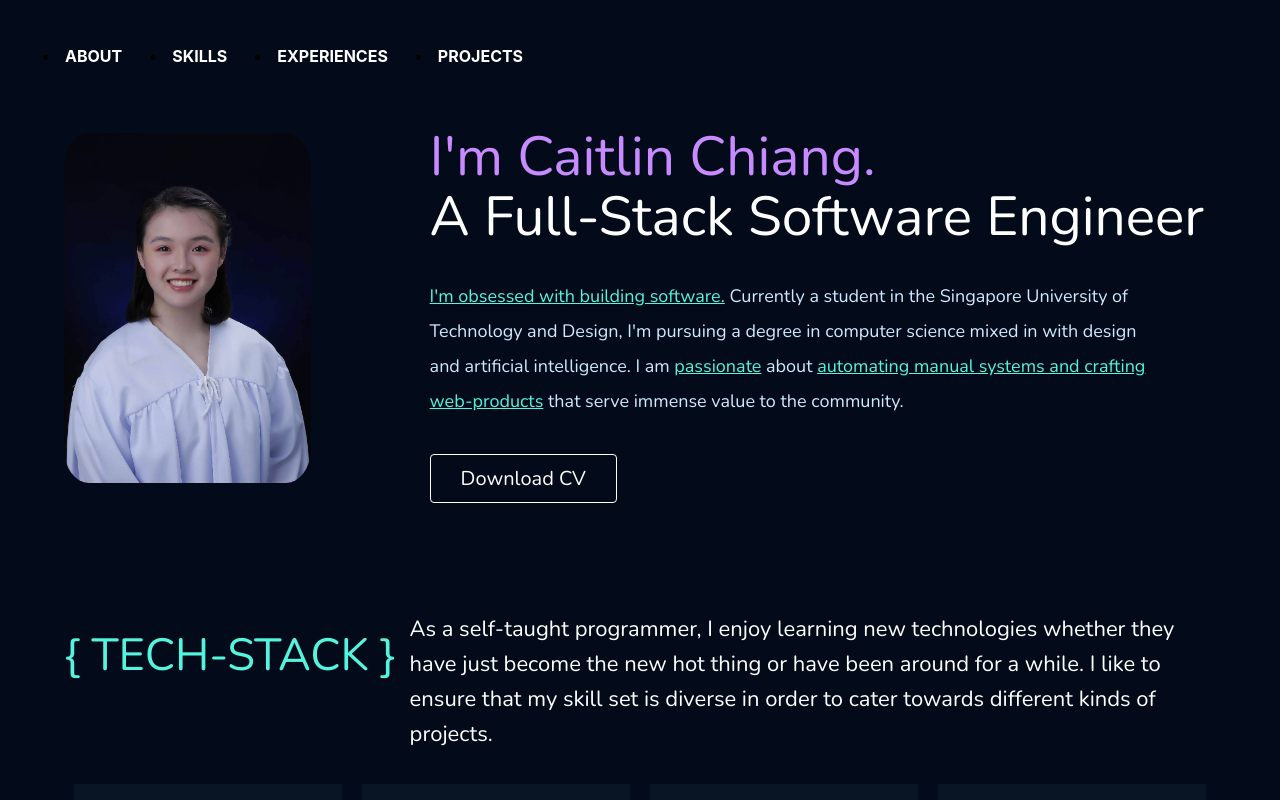
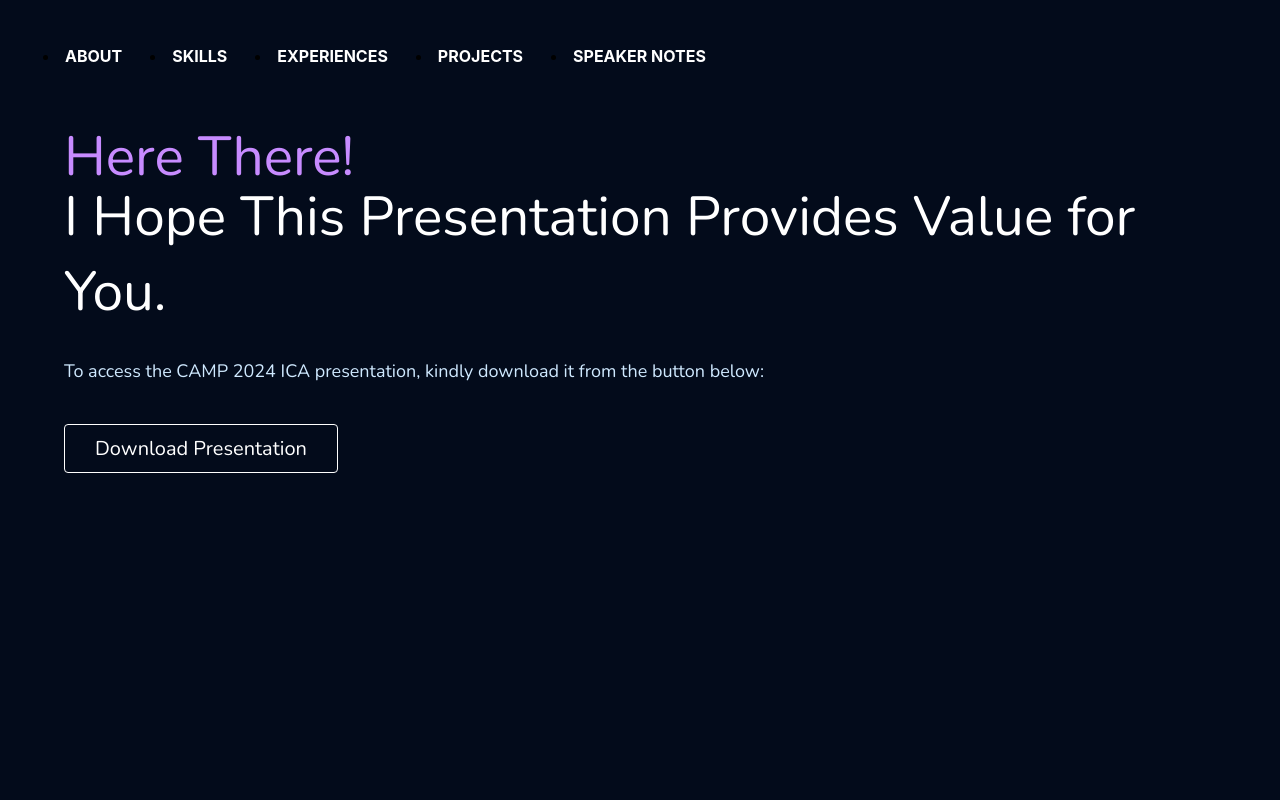
Before and after one commit to CaitlinChiang/Portfolio, a React (Create React App) app: page /camp-speaker-notes in a window 1280 px wide. Shown: the top 800 px of the page. Built offline with nearby package versions, Linux system fonts and the light colour scheme.

Commit message:
Update portfolio

```diff
--- a/package.json
+++ b/package.json
@@ -11,6 +11,7 @@
     "@testing-library/user-event": "^13.5.0",
     "react": "^18.2.0",
     "react-dom": "^18.2.0",
+    "react-router-dom": "^6.26.0",
     "react-scripts": "^5.0.1",
     "web-vitals": "^2.1.4"
   },
--- a/src/App.js
+++ b/src/App.js
@@ -1,22 +1,35 @@
+import React from 'react'
+import { BrowserRouter as Router, Route, Routes } from 'react-router-dom'
 import Navigation from './components/Navigation'
 import Home from './components/Home'
 import Skills from './components/Skills'
 import Experiences from './components/Experiences'
 import Projects from './components/Projects'
+import SpeakerNotes from './components/SpeakerNotes'
 import './App.css'
 import './styles/Global.css'
 
 function App() {
   return (
+    <Router>
       <div className="App">
         <Navigation />
+
         <div id="content">
+          <Routes>
+            <Route path="/" element={
+              <>
                 <Home />
                 <Skills />
                 <Experiences />
                 <Projects />
+              </>
+            } />
+            <Route path="/camp-speaker-notes" element={<SpeakerNotes />} />
+          </Routes>
         </div>
       </div>
+    </Router>
   )
 }
 
--- a/src/components/Experiences.js
+++ b/src/components/Experiences.js
@@ -21,7 +21,7 @@ class Experiences extends Component {
   }
 
   componentDidMount() {
-    document.getElementById(5).style.display = "block";
+    document.getElementById(7).style.display = "block";
   }
 
   render() {
@@ -72,7 +72,7 @@ class Experiences extends Component {
       {
         company: 'Singapore University of Technology and Design',
         position: 'Software Engineer',
-        timeline: 'Jan 2023 - PRESENT',
+        timeline: 'Jan 2023 - Nov 2023',
         details: '',
         description: [
           'Collaborate with the computer science faculty in designing and building an internal university software platform that allows students to enhance learning via Artificial Intelligence',
@@ -81,12 +81,35 @@ class Experiences extends Component {
         ]
       },
       {
+        company: 'Procter & Gamble (P&G)',
+        position: 'Software Engineer and Technical Lead',
+        timeline: 'May 2023 - Aug 2023',
+        details: 'Data Analysis Dashboard',
+        description: [
+          'Lead a team of 6 in collaborating with P&G (university partner) in building a dashboard that allows researchers of the company to visualize data in different formats such as charts and timelines to make better decisions',
+          'Researchers have the ability to upload CSVs, and the application automatically extracts all the data and sorts them inside a PostgreSQL database.',
+          'Researchers are able to select various categories of research and compare the data against each other via visual charts.',
+          'The application incorporates artificial intelligence in determining the improvement / damage that the products cause, by analyzing the hues and emotions of the photos submitted by the consumers via survey.'
+        ]
+      },
+      {
         company: 'Jublia',
         position: 'Frontend Software Engineer',
-        timeline: 'August 2023 - PRESENT',
+        timeline: 'August 2023 - December 2023',
         details: 'Singapore startup that specializes in digital management of various events',
         description: [
-          'Refactor legacy code files and convert them to Vue.js dynamic components'
+          '[Frontend] Refactor legacy code files and convert them to Vue.js dynamic components',
+          '[UIUX] Redesign and conceptualize a new homepage dashboard for the software application',
+          '[Backend] Write scripts to automate database storage checks',
+        ]
+      },
+      {
+        company: 'Development Bank of Singapore Limited (DBS)',
+        position: 'Software Engineer and Team Lead',
+        timeline: 'Jan 2024 - May 2024',
+        details: 'Queue Simulation Dashboard',
+        description: [
+          'Lead a team of 5 in collaborating with DBS in building a simulation dashboard. This tool enables bank managers to simulate various queue management scenarios based on selected parameters.'
         ]
       }
     ]
@@ -105,7 +128,9 @@ class Experiences extends Component {
         <div className="divider"/>
 
         <div class="tabs">
-          <button class="tablinks active" onClick={event => this.showExperience(event, 5)}>05</button>
+          <button class="tablinks active" onClick={event => this.showExperience(event, 7)}>07</button>
+          <button class="tablinks" onClick={event => this.showExperience(event, 6)}>06</button>
+          <button class="tablinks" onClick={event => this.showExperience(event, 5)}>05</button>
           <button class="tablinks" onClick={event => this.showExperience(event, 4)}>04</button>
           <button class="tablinks" onClick={event => this.showExperience(event, 3)}>03</button>
           <button class="tablinks" onClick={event => this.showExperience(event, 2)}>02</button>
--- a/src/components/Navigation.js
+++ b/src/components/Navigation.js
@@ -2,34 +2,36 @@ import React, { Component } from 'react'
 import '../styles/Navigation.css'
 
 class Navigation extends Component {
-  mobileMenu_hide = () => document.getElementById('mobileMenuToggler').checked = false
+  mobileMenu_hide = () => document.getElementById('mobileMenuToggler').checked = false;
 
   render() {
     return (
       <header>
-				<section class="desktopNavbar">
+        <section className="desktopNavbar">
           <ul>
-						<li> <a href="/#intro">About</a> </li>
-						<li> <a href="/#skills">Skills</a> </li>
-						<li> <a href="/#experiences">Experiences</a> </li>
-						<li> <a href="/#projects">Projects</a> </li>
+            <li><a href="/#intro">About</a></li>
+            <li><a href="/#skills">Skills</a></li>
+            <li><a href="/#experiences">Experiences</a></li>
+            <li><a href="/#projects">Projects</a></li>
+            <li><a href="/camp-speaker-notes">Speaker Notes</a></li>
           </ul>
         </section>
 
-				<section class="mobileNavbar">
-					<div class="mobileMenuContainer">
-						<input type="checkbox" class="mobileMenuToggler" id="mobileMenuToggler" />
+        <section className="mobileNavbar">
+          <div className="mobileMenuContainer">
+            <input type="checkbox" className="mobileMenuToggler" id="mobileMenuToggler" />
 
-						<div class="hamburger"><div></div></div>
+            <div className="hamburger"><div></div></div>
 
-						<div class="mobileMenu">
+            <div className="mobileMenu">
               <div>
                 <div>
                   <ul>
-										<li> <a href="/#intro" onClick={this.mobileMenu_hide}>About</a> </li>
-										<li> <a href="/#skills" onClick={this.mobileMenu_hide}>Skills</a> </li>
-										<li> <a href="/#experiences" onClick={this.mobileMenu_hide}>Experiences</a> </li>
-										<li> <a href="/#projects" onClick={this.mobileMenu_hide}>Projects</a> </li>
+                    <li><a href="/#intro" onClick={this.mobileMenu_hide}>About</a></li>
+                    <li><a href="/#skills" onClick={this.mobileMenu_hide}>Skills</a></li>
+                    <li><a href="/#experiences" onClick={this.mobileMenu_hide}>Experiences</a></li>
+                    <li><a href="/#projects" onClick={this.mobileMenu_hide}>Projects</a></li>
+                    <li><a href="/camp-speaker-notes" onClick={this.mobileMenu_hide}>Speaker Notes</a></li>
                   </ul>
                 </div>
               </div>
--- /dev/null
+++ b/src/components/SpeakerNotes.js
@@ -0,0 +1,26 @@
+import React, { Component } from 'react'
+import '../styles/SpeakerNotes.css'
+
+class SpeakerNotes extends Component {
+  render() {
+    const publicUrl = process.env.PUBLIC_URL;
+
+    return (
+      <div id="speaker">
+        <div className="speaker-right">
+          <div className="speaker-name">
+            <p className="speaker-emphasize">Here There!</p>
+            <p>I Hope This Presentation Provides Value for You.</p>
+          </div>
+
+          <div className="speaker-caption">To access the CAMP 2024 ICA presentation, kindly download it from the button below:</div>
+          <button className="speaker-contact speaker-contact-resume">
+            <a href={publicUrl + "/assets/camp-speaker-notes.pdf"} download="camp-singapore-notes">Download Presentation</a>
+          </button>
+        </div>
+      </div>
+    )
+  }
+}
+
+export default SpeakerNotes
--- /dev/null
+++ b/src/styles/SpeakerNotes.css
@@ -0,0 +1,88 @@
+#speaker {
+  text-align: left;
+  padding-left: 5%;
+  padding-top: 5%;
+  padding-right: 5%;
+  min-height: 100vh;
+  font-family: "Nunito", sans-serif;
+}
+
+.speaker-name {
+  font-size: 55px;
+  color: #fff;
+}
+
+.speaker-emphasize {
+  color: var(--purple-bright);
+  margin-bottom: -70px;
+}
+
+.speaker-caption {
+  color: var(--slate);
+  font-size: 18px;
+  margin-top: -30px;
+  margin-bottom: 15px;
+  width: 90%;
+  line-height: 35px;
+}
+
+.emphasize-description {
+  color: var(--lightest-navy);
+  text-decoration: underline;
+}
+
+.speaker-contact {
+  font-size: 20px;
+  padding: 10px 30px;
+  margin-top: 20px;
+  background-color: var(--dark-navy);
+  border: 1px solid white;
+  border: 1px solid white;
+  font-family: "Nunito", sans-serif;
+  border-radius: 4px;
+  margin-right: 50px;
+}
+
+.speaker-contact-resume:hover {
+  background-color: white;
+  color: black;
+}
+
+.speaker-contact-resume:hover > a {
+  color: black;
+}
+
+a {
+  text-decoration: none;
+  color: white;
+}
+
+b {
+  font-size: 17px;
+}
+
+@media only screen and (max-width: 780px) {
+  #speaker {
+    padding: 0;
+    display: block;
+  }
+
+  .speaker-name {
+    font-size: 35px;
+  }
+
+  .speaker-emphasize {
+    color: var(--purple-bright);
+    margin-bottom: -40px;
+  }
+
+  .speaker-caption {
+    margin-top: 10px;
+    font-size: 15px;
+    width: 100%;
+  }
+
+  .speaker-contact {
+    width: 100%;
+  }
+}
```
Also changed, not shown: 2 other files (tests, documents, lock files or other folders). Lines whose indentation alone changed are shown as unchanged.
